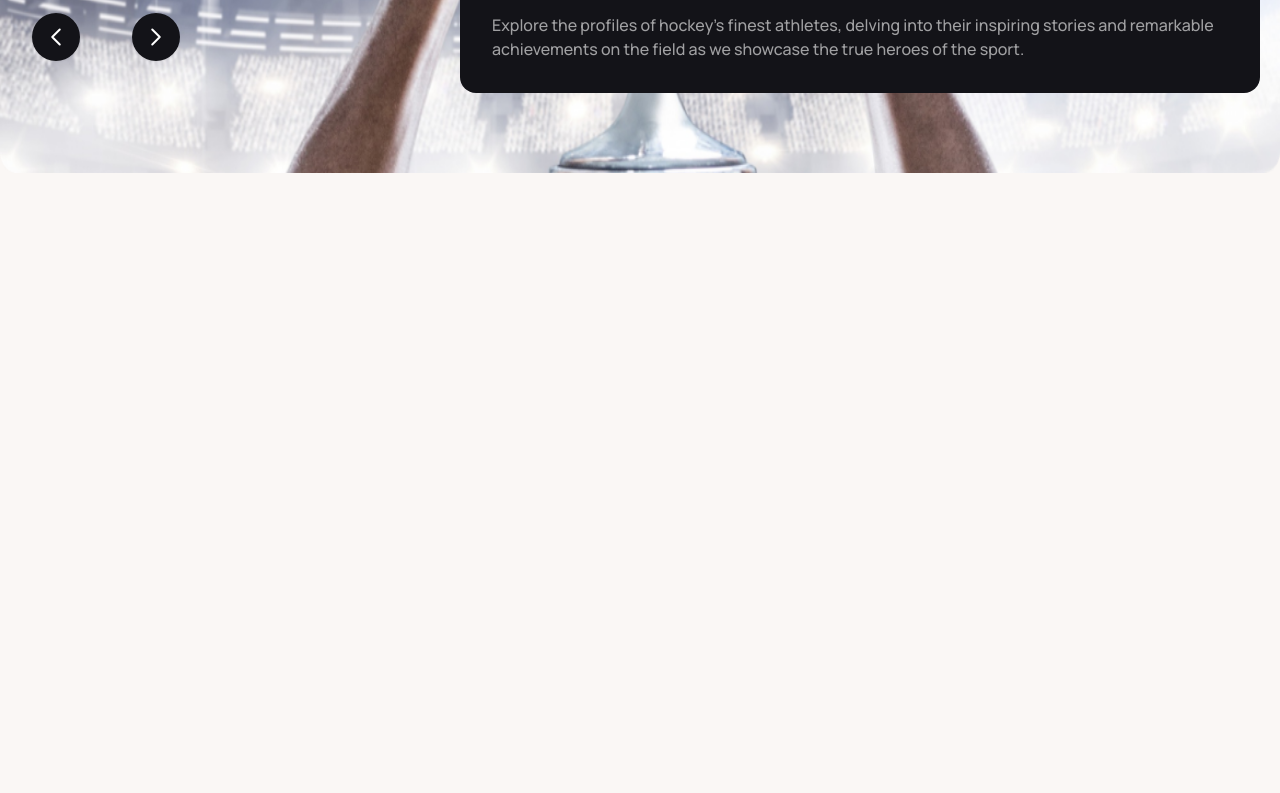
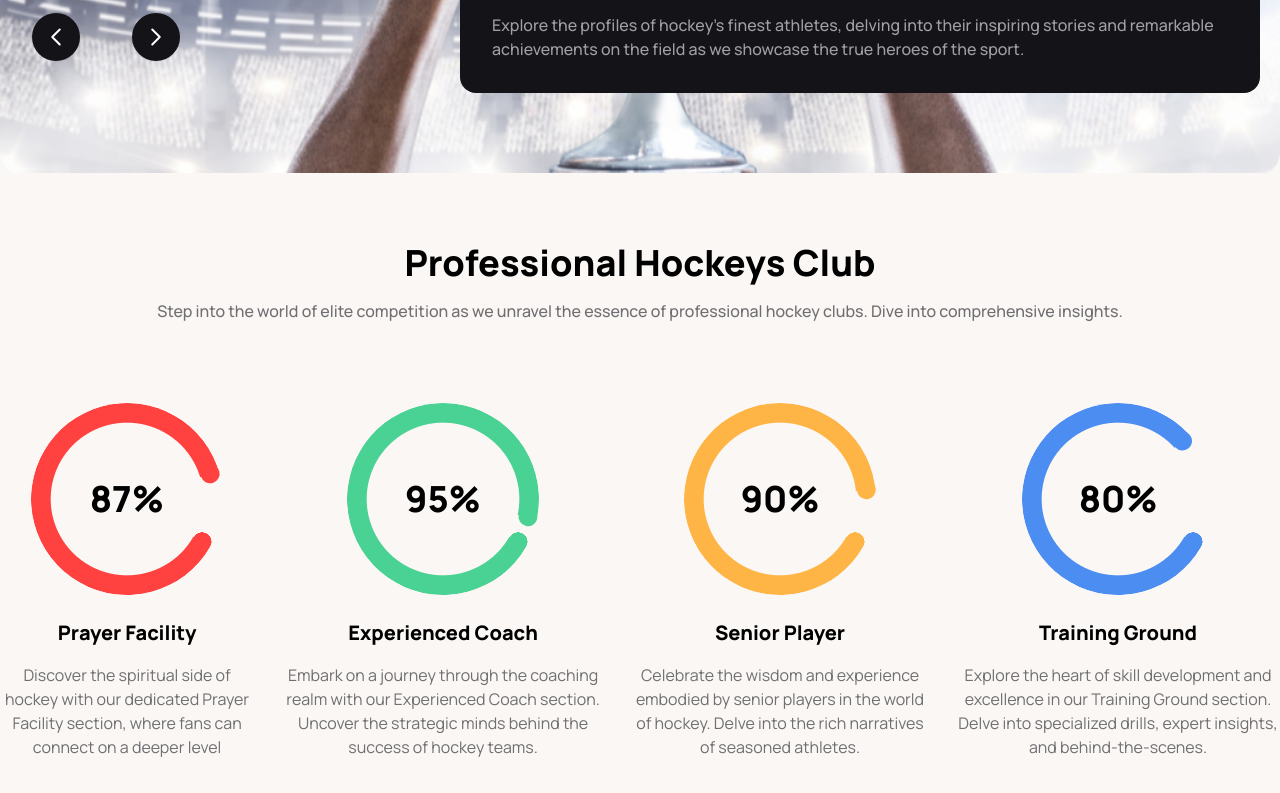
Before and after one commit to az00102/b9-a3-hockey, a plain HTML site: page index.html in a window 1280 px wide. Shown: the part 643-1436 px from the top of the page. Before the commit the page ends 886 px from the top, so only its background shows below. Drawn offline with nearby package versions, Linux system fonts and the light colour scheme.

Commit message:
added professional hockeys club section

```diff
--- a/index.html
+++ b/index.html
@@ -172,9 +172,9 @@
                     Meet all the heroes from the field
                   </h3>
                   <p class="font-manrope font-medium text-[#FFFFFF99]">
-                  Explore the profiles of hockey's finest athletes, delving into
-                  their inspiring stories and remarkable achievements on the
-                  field as we showcase the true heroes of the sport.
+                    Explore the profiles of hockey's finest athletes, delving
+                    into their inspiring stories and remarkable achievements on
+                    the field as we showcase the true heroes of the sport.
                   </p>
                 </div>
               </div>
@@ -196,6 +196,130 @@
         </div>
       </section>
       <!-- banner section end -->
+
+      <!-- professional hockeys club section -->
+      <section class="container mx-auto my-16">
+        <div class="text-center font-manrope">
+          <div class="flex flex-col">
+            <h2 class="text-black font-extrabold text-4xl mb-4">
+              Professional Hockeys Club
+            </h2>
+            <p class="text-[#13131899] font-medium">
+              Step into the world of elite competition as we unravel the essence
+              of professional hockey clubs. Dive into comprehensive insights.
+            </p>
+          </div>
+
+          <div class="flex flex-col justify-between my-[80px] gap-7 lg:flex-row">
+            <div class="flex flex-col">
+              <div class="mb-6">
+                <div
+                  class="radial-progress text-[#FF4240] rotate-[120deg]"
+                  style="--value: 87; --size: 12rem"
+                  role="progressbar"
+                >
+                  <h3
+                    class="text-black font-extrabold text-4xl -rotate-[120deg]"
+                  >
+                    87%
+                  </h3>
+                </div>
+              </div>
+
+              <div>
+                <h3 class="text-black font-extrabold text-xl mb-4">
+                  Prayer Facility
+                </h3>
+                <p class="text-[#13131899] font-normal text-base">
+                  Discover the spiritual side of hockey with our dedicated
+                  Prayer Facility section, where fans can connect on a deeper
+                  level
+                </p>
+              </div>
+            </div>
+
+            <div class="flex flex-col">
+              <div class="mb-6">
+                <div
+                  class="radial-progress text-[#49D293] rotate-[120deg]"
+                  style="--value: 95; --size: 12rem"
+                  role="progressbar"
+                >
+                  <h3
+                    class="text-black font-extrabold text-4xl -rotate-[120deg]"
+                  >
+                    95%
+                  </h3>
+                </div>
+              </div>
+
+              <div>
+                <h3 class="text-black font-extrabold text-xl mb-4">
+                  Experienced Coach
+                </h3>
+                <p class="text-[#13131899] font-normal text-base">
+                  Embark on a journey through the coaching realm with our
+                  Experienced Coach section. Uncover the strategic minds behind
+                  the success of hockey teams.
+                </p>
+              </div>
+            </div>
+
+            <div class="flex flex-col">
+              <div class="mb-6">
+                <div
+                  class="radial-progress text-[#FFB546] rotate-[120deg]"
+                  style="--value: 90; --size: 12rem"
+                  role="progressbar"
+                >
+                  <h3
+                    class="text-black font-extrabold text-4xl -rotate-[120deg]"
+                  >
+                    90%
+                  </h3>
+                </div>
+              </div>
+              <div>
+                <h3 class="text-black font-extrabold text-xl mb-4">
+                  Senior Player
+                </h3>
+                <p class="text-[#13131899] font-normal text-base">
+                  Celebrate the wisdom and experience embodied by senior players
+                  in the world of hockey. Delve into the rich narratives of
+                  seasoned athletes.
+                </p>
+              </div>
+            </div>
+
+            <div class="flex flex-col ">
+              <div class="mb-6">
+                <div
+                  class="radial-progress text-[#4C8DF1] rotate-[120deg]"
+                  style="--value: 80; --size: 12rem"
+                  role="progressbar"
+                >
+                  <h3
+                    class="text-black font-extrabold text-4xl -rotate-[120deg]"
+                  >
+                    80%
+                  </h3>
+                </div>
+              </div>
+
+              <div>
+                <h3 class="text-black font-extrabold text-xl mb-4">
+                  Training Ground
+                </h3>
+                <p class="text-[#13131899] font-normal text-base">
+                  Explore the heart of skill development and excellence in our
+                  Training Ground section. Delve into specialized drills, expert
+                  insights, and behind-the-scenes.
+                </p>
+              </div>
+            </div>
+          </div>
+        </div>
+      </section>
     </header>
   </body>
 </html>
```
Lines whose indentation alone changed are shown as unchanged.
